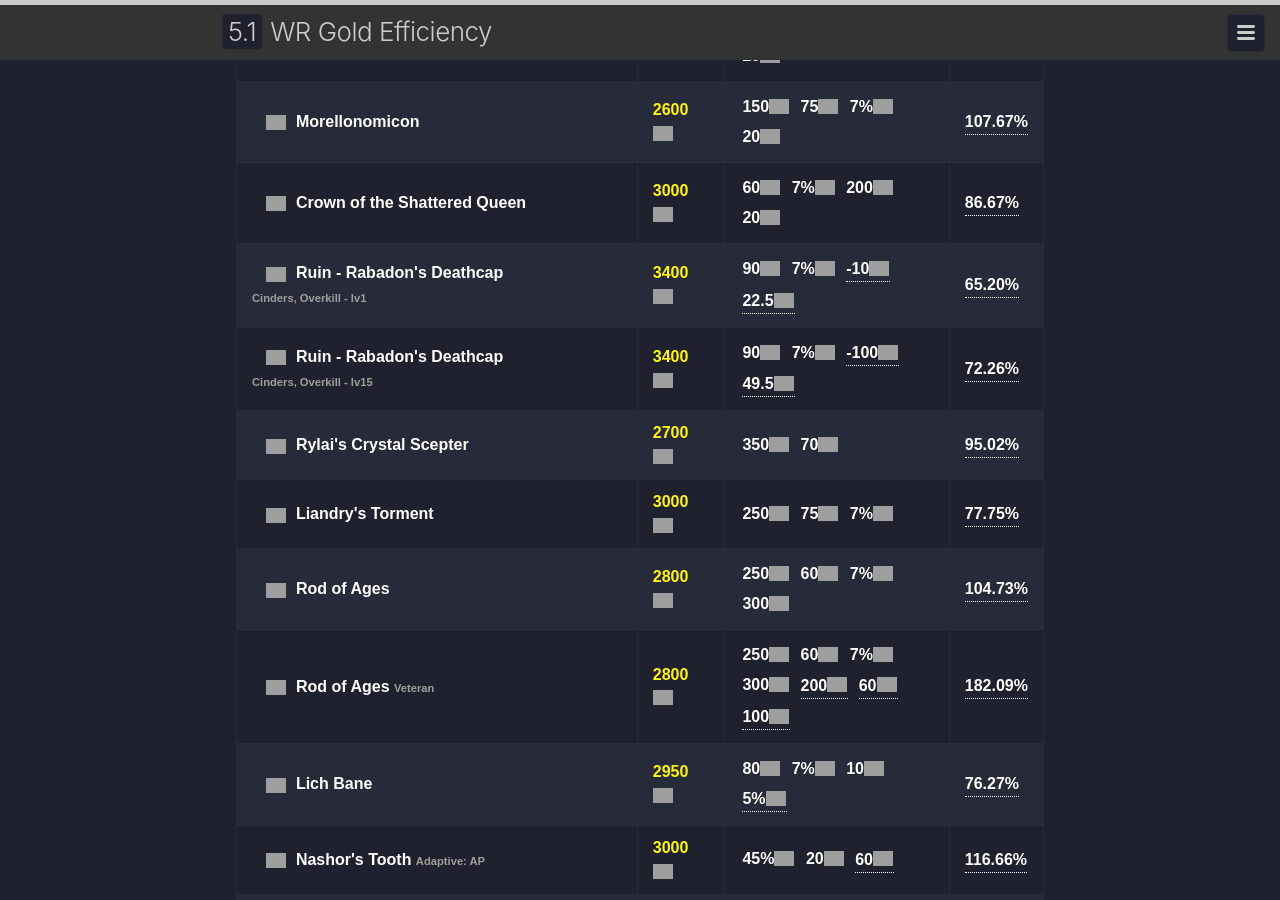
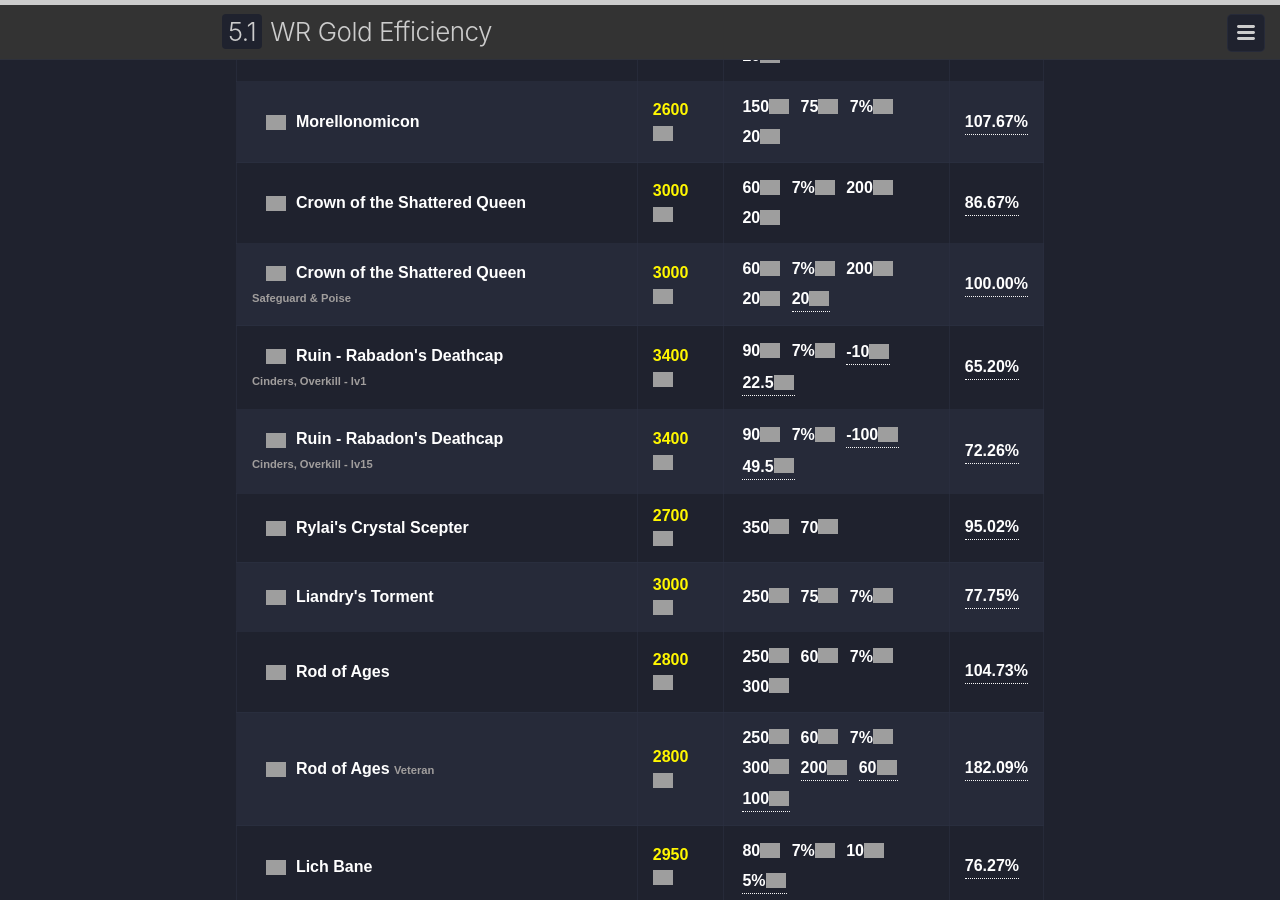
Before and after one commit to changchiyou/wildrift-gold-efficiency, a Jekyll site: the page built from _pages/5_1.md, in a window 1280 px wide and 900 px high, scrolled down 6659 px. Built offline with Jekyll 4.4.1, drawn with Linux system fonts in a browser that asks for light colours; a script that is not in the unit is left out; comment, search, counter and statistics services are not loaded.

Commit message:
update: add `Crown of the Shattered Queen (Safeguard & Poise)`

```diff
--- a/_data/items_5_1.yml
+++ b/_data/items_5_1.yml
@@ -987,6 +987,24 @@
   - type: Max Mana
     value: 200
   - type: Ability Haste
+    value: 20
+- amount: 100.00%
+  category: MAGIC DAMAGE ITEMS
+  cost: 3000
+  formula: (60*20.0+7*0+200*3.0+20*40.0+20*20.0)/3000
+  image: https://wr-meta.com/uploads/posts/2023-10/1698169540_crown_of_the_shattered_queen_item_hd-1.webp
+  name: Crown of the Shattered Queen (Safeguard & Poise)
+  stats:
+  - type: Ability Power
+    value: 60
+  - type: '% Magic Penetration'
+    value: 7
+  - type: Max Mana
+    value: 200
+  - type: Ability Haste
+    value: 20
+  - passive: Safeguard & Poise
+    type: Ability Power
     value: 20
 - amount: 65.20%
   category: MAGIC DAMAGE ITEMS
--- a/_data/items_5_1a.yml
+++ b/_data/items_5_1a.yml
@@ -987,6 +987,24 @@
   - type: Max Mana
     value: 200
   - type: Ability Haste
+    value: 20
+- amount: 100.00%
+  category: MAGIC DAMAGE ITEMS
+  cost: 3000
+  formula: (60*20.0+7*0+200*3.0+20*40.0+20*20.0)/3000
+  image: https://wr-meta.com/uploads/posts/2023-10/1698169540_crown_of_the_shattered_queen_item_hd-1.webp
+  name: Crown of the Shattered Queen (Safeguard & Poise)
+  stats:
+  - type: Ability Power
+    value: 60
+  - type: '% Magic Penetration'
+    value: 7
+  - type: Max Mana
+    value: 200
+  - type: Ability Haste
+    value: 20
+  - passive: Safeguard & Poise
+    type: Ability Power
     value: 20
 - amount: 65.69%
   category: MAGIC DAMAGE ITEMS
--- a/_data/items_5_1b.yml
+++ b/_data/items_5_1b.yml
@@ -987,6 +987,24 @@
   - type: Max Mana
     value: 200
   - type: Ability Haste
+    value: 20
+- amount: 100.00%
+  category: MAGIC DAMAGE ITEMS
+  cost: 3000
+  formula: (60*20.0+7*0+200*3.0+20*40.0+20*20.0)/3000
+  image: https://wr-meta.com/uploads/posts/2023-10/1698169540_crown_of_the_shattered_queen_item_hd-1.webp
+  name: Crown of the Shattered Queen (Safeguard & Poise)
+  stats:
+  - type: Ability Power
+    value: 60
+  - type: '% Magic Penetration'
+    value: 7
+  - type: Max Mana
+    value: 200
+  - type: Ability Haste
+    value: 20
+  - passive: Safeguard & Poise
+    type: Ability Power
     value: 20
 - amount: 65.69%
   category: MAGIC DAMAGE ITEMS
--- a/_data/items_5_1c.yml
+++ b/_data/items_5_1c.yml
@@ -987,6 +987,24 @@
   - type: Max Mana
     value: 200
   - type: Ability Haste
+    value: 20
+- amount: 100.00%
+  category: MAGIC DAMAGE ITEMS
+  cost: 3000
+  formula: (60*20.0+7*0+200*3.0+20*40.0+20*20.0)/3000
+  image: https://wr-meta.com/uploads/posts/2023-10/1698169540_crown_of_the_shattered_queen_item_hd-1.webp
+  name: Crown of the Shattered Queen (Safeguard & Poise)
+  stats:
+  - type: Ability Power
+    value: 60
+  - type: '% Magic Penetration'
+    value: 7
+  - type: Max Mana
+    value: 200
+  - type: Ability Haste
+    value: 20
+  - passive: Safeguard & Poise
+    type: Ability Power
     value: 20
 - amount: 65.69%
   category: MAGIC DAMAGE ITEMS
--- a/_data/items_5_1d.yml
+++ b/_data/items_5_1d.yml
@@ -987,6 +987,24 @@
   - type: Max Mana
     value: 200
   - type: Ability Haste
+    value: 20
+- amount: 100.00%
+  category: MAGIC DAMAGE ITEMS
+  cost: 3000
+  formula: (60*20.0+7*0+200*3.0+20*40.0+20*20.0)/3000
+  image: https://wr-meta.com/uploads/posts/2023-10/1698169540_crown_of_the_shattered_queen_item_hd-1.webp
+  name: Crown of the Shattered Queen (Safeguard & Poise)
+  stats:
+  - type: Ability Power
+    value: 60
+  - type: '% Magic Penetration'
+    value: 7
+  - type: Max Mana
+    value: 200
+  - type: Ability Haste
+    value: 20
+  - passive: Safeguard & Poise
+    type: Ability Power
     value: 20
 - amount: 65.69%
   category: MAGIC DAMAGE ITEMS
```
